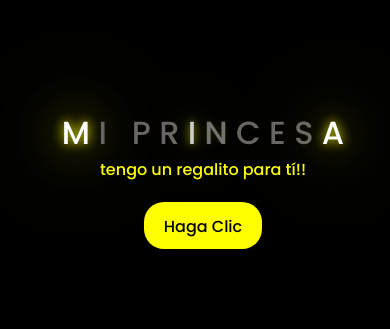
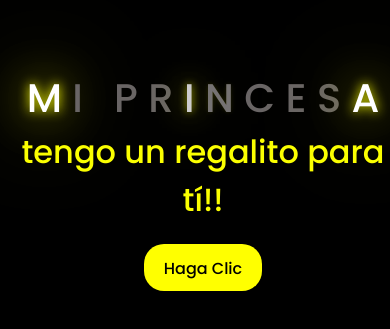
Before and after one commit to JosueZambranoAL/JosueZambranoAL.github.io, a plain HTML site: page index.html in a window 390 px wide. Shown: the part 251-580 px from the top of the page. Drawn offline with Linux system fonts and the light colour scheme.

Commit message:
responsive 6.0

```diff
--- a/css/style.css
+++ b/css/style.css
@@ -70,14 +70,14 @@ body{
 @media screen and (max-width:600px){
     .greetings{
         display: block;
-        font-size: 2rem;
+        font-size: 2.5rem;
         font-weight: 450;
         text-align: center;
     }
     .description{
         display: block;
-        font-size: 1rem;
-        font-weight: 450;
+        font-size: 2rem;
+        font-weight: 300;
         text-align: center;
     }
 
@@ -90,7 +90,7 @@ body{
 
 .description{
     color: #fbff00;
-    font-size: 1rem;
+    font-size: 2rem;
 }
 
 /* Estilo para el botón */
```
